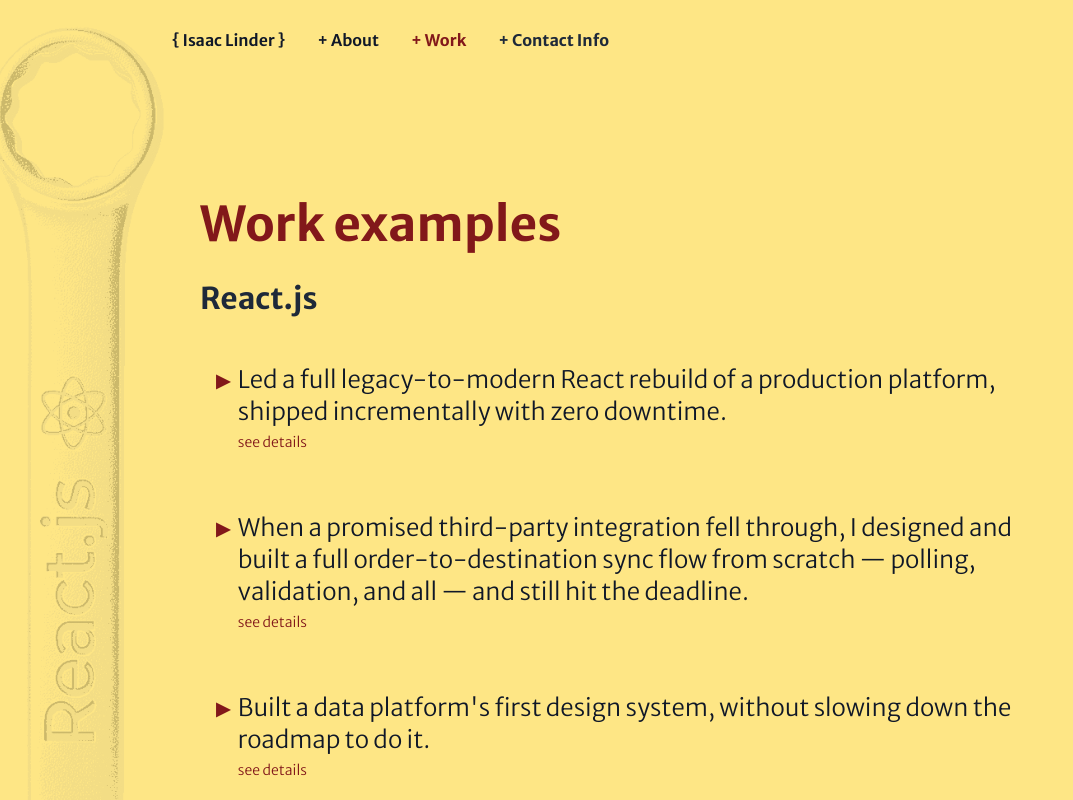
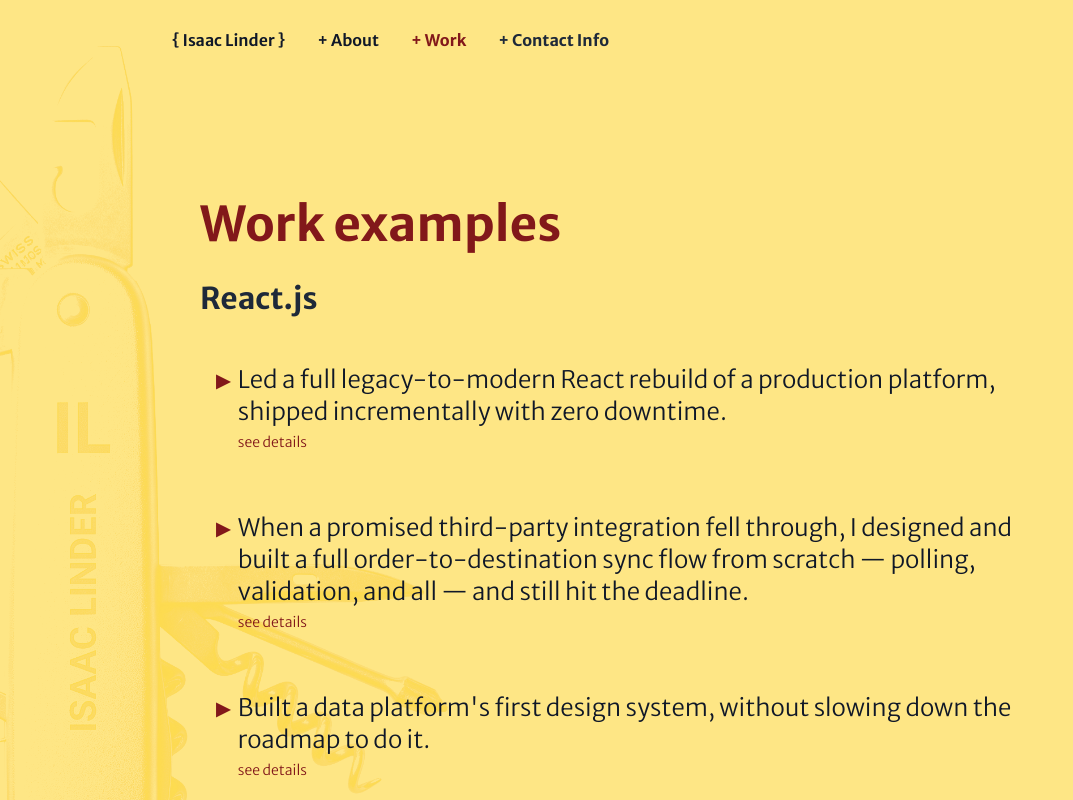
Before and after one commit to iTerentius/isaaclinder, a React (Vite) app: page /work in a window 1280 px wide. Shown: the top 800 px of the page, without its empty margins (0-1073 px from the left). Built offline with nearby package versions, Linux system fonts and the light colour scheme.

Commit message:
content updates

```diff
--- a/src/components/Footer.jsx
+++ b/src/components/Footer.jsx
@@ -2,7 +2,7 @@ import resume from "../assets/resume/Isaac-Linder-Resume.pdf";
 
 export default function Footer() {
   return (
-    <footer className="bg-red-950/10 py-10 text-sm text-brand text-center">
+    <footer className="bg-amber-400/20 py-10 text-sm text-brand text-center">
       <p className="flex flex-col gap-2">
         <span className="text-red-800 font-extrabold">
           Open to Frontend Developer / Frontend Engineer roles.
--- a/src/components/SkillTags.jsx
+++ b/src/components/SkillTags.jsx
@@ -5,8 +5,9 @@ export default function SkillTags({version="dev", direction="inline", className,
   const isMobile = useMediaQuery('(max-width: 767px)');
   const skills = {
     "dev": [
-      "React",
+      "React", "Vue",
       "JavaScript",
+      "TypeScript",
       "Performance Optimization",
       "WordPress/PHP",
       "SQL",
--- a/src/pages/Work.jsx
+++ b/src/pages/Work.jsx
@@ -7,7 +7,7 @@ import csDiagram2_1 from "../assets/case-studies/census_sync_flow.svg"
 import csDiagram3_1 from "../assets/case-studies/AM-Style-Guide-thumb.png";
 import csDiagram4_1 from "../assets/case-studies/explorer_performance_before_after.svg";
 import styleGuide from "../assets/case-studies/AM-Style-Guide-Reference.pdf"
-import bg_wrench from "../assets/bg-wrench-a.png"
+import bg_wrench from "../assets/bg-work.png"
 export default function Work(){
   return(
     <div className="space-y-6k">
@@ -18,16 +18,15 @@ export default function Work(){
           hidden
           md:block
           absolute
-          -left-40
-          -top-10
+          -left-100
+          -top-30
           h-auto
-          w-120
+          w-240
           object-cover
-          mix-blend-darken
           pointer-events-none
           select-none
           -z-10
-          opacity-20
+          opacity-40
         "
       />
 
```
Also changed, not shown: src/assets/bg-work.png (added), 1 other file (tests, documents, lock files or other folders).
